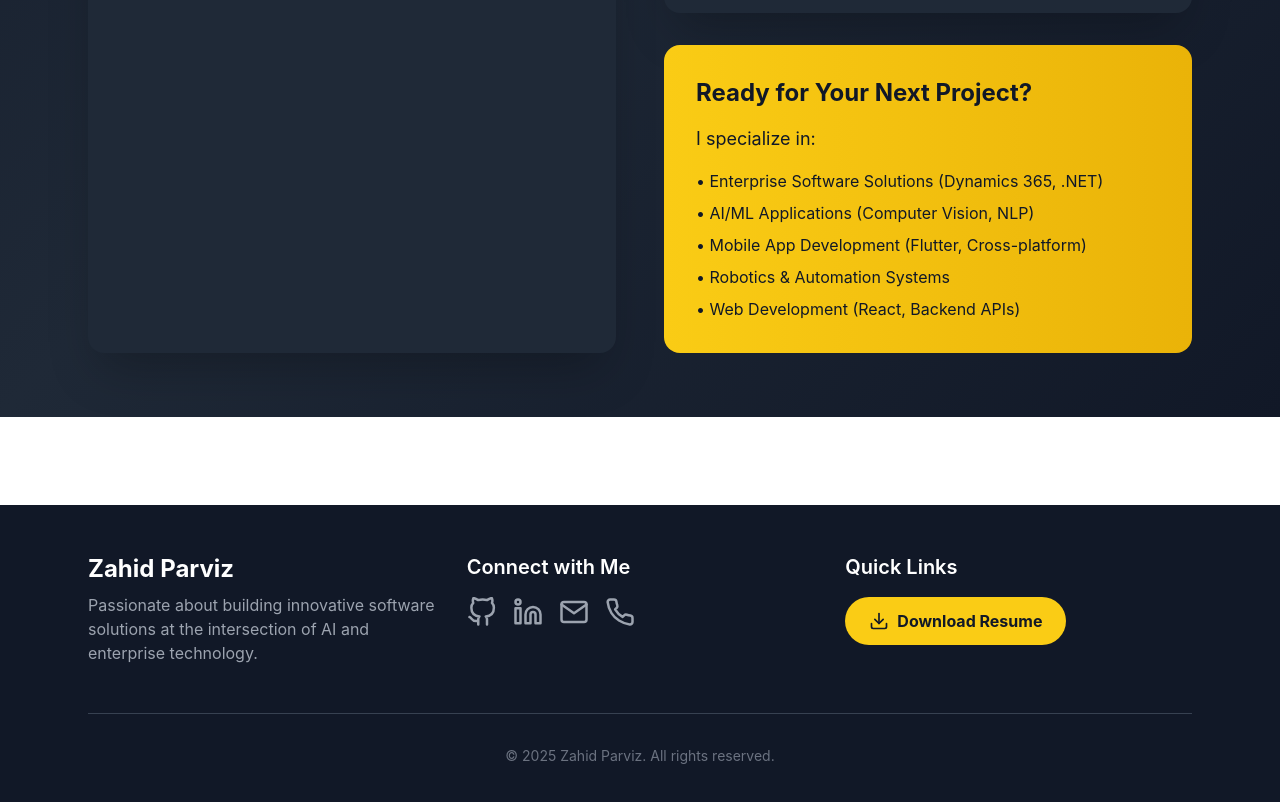
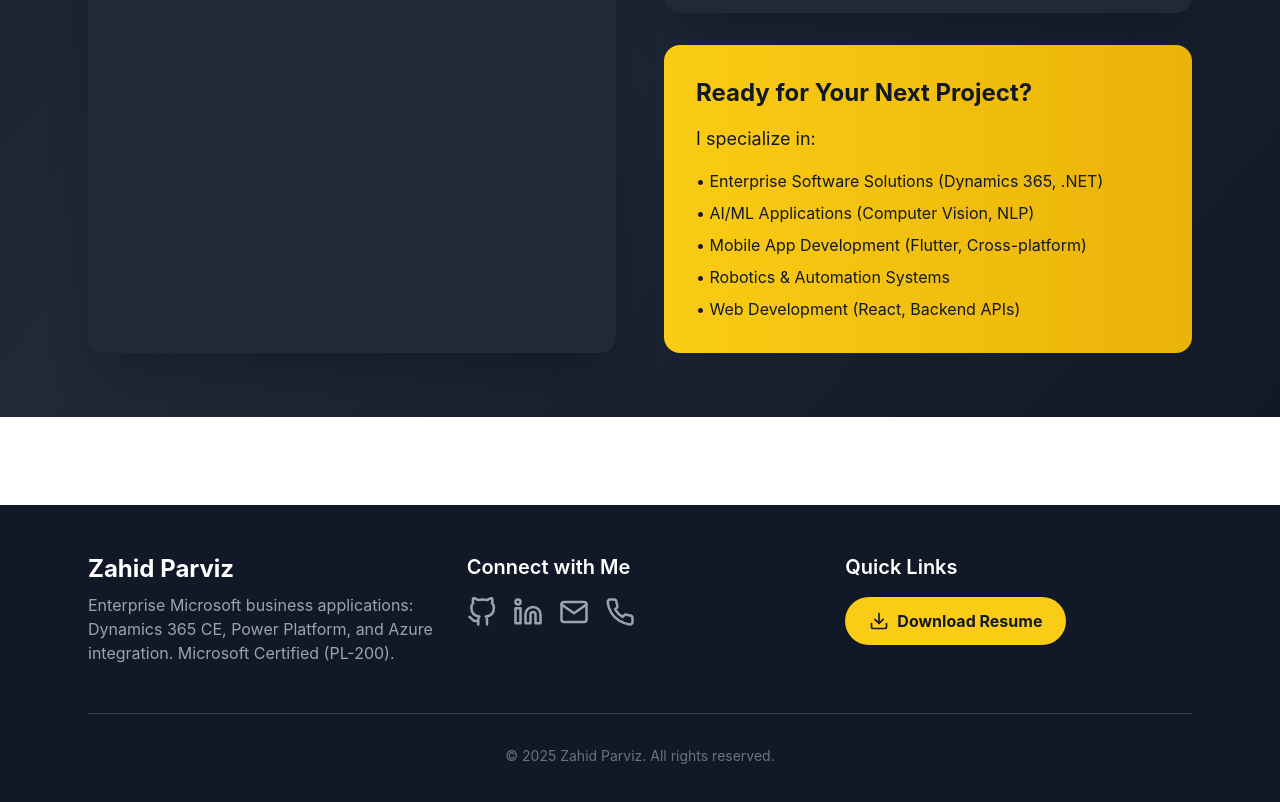
Before and after one commit to zahidprvz/zahidparvizweb, a React (Vite) app: page /contact in a window 1280 px wide. Shown: the part 1103-1905 px from the top of the page. Built offline with nearby package versions, Linux system fonts and the light colour scheme.

Commit message:
Update footer description with new professional focus

```diff
--- a/src/components/Footer.jsx
+++ b/src/components/Footer.jsx
@@ -27,7 +27,7 @@ const Footer = () => {
           <div>
             <h3 className="text-2xl font-bold text-white mb-2">Zahid Parviz</h3>
             <p className="text-gray-400 max-w-sm mx-auto md:mx-0">
-              Passionate about building innovative software solutions at the intersection of AI and enterprise technology.
+              Enterprise Microsoft business applications: Dynamics 365 CE, Power Platform, and Azure integration. Microsoft Certified (PL-200).
             </p>
           </div>
 
```
